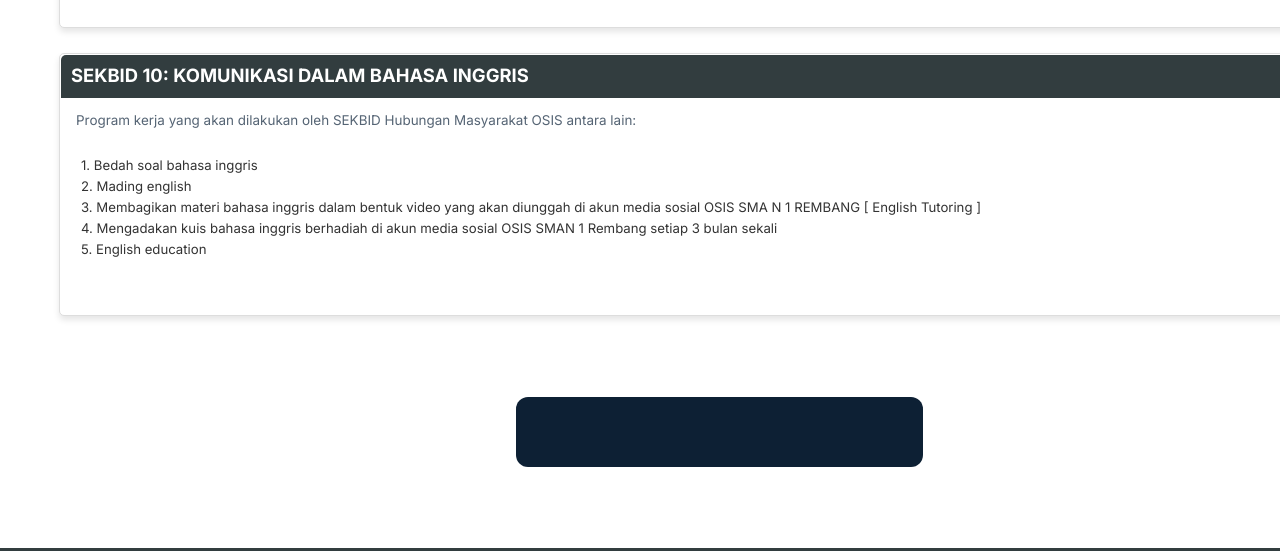
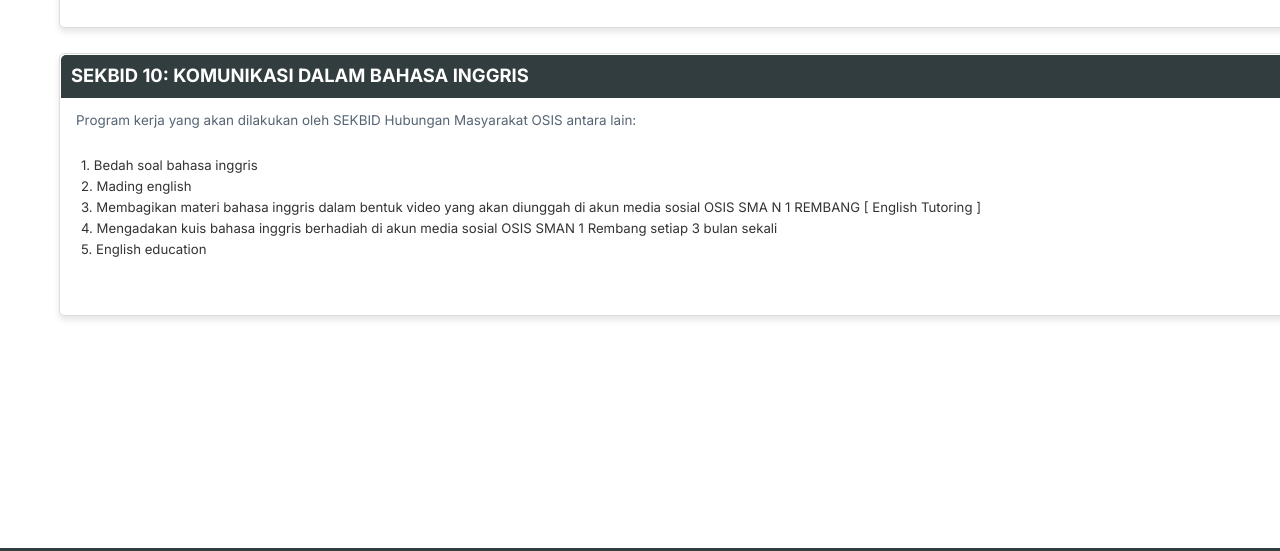
Before and after one commit to OSISSMAN1REMBANG/osis-sman1rembang, a plain HTML site: page Program Kerja.html in a window 1280 px wide. Shown: the part 4254-4805 px from the top of the page. Drawn offline with nearby package versions, Linux system fonts and the light colour scheme.

Commit message:
Update style3.css

```diff
--- a/style3.css
+++ b/style3.css
@@ -881,7 +881,7 @@
     width: 407px;
     top: 4651px;
     left: 516px;
-    background-color: #0d2034;
+    background-color: #fffff;
     border-radius: 12px;
     position: absolute;
     height: 70px;
```
